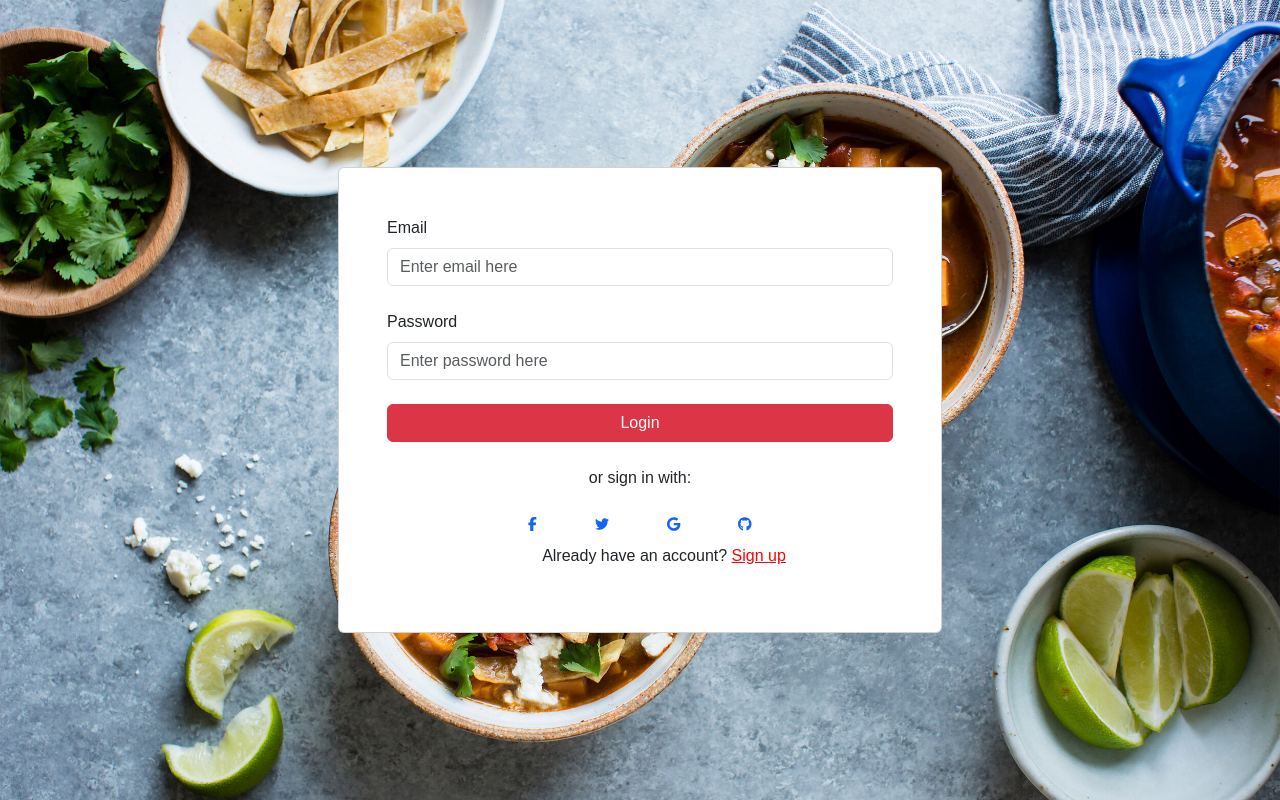
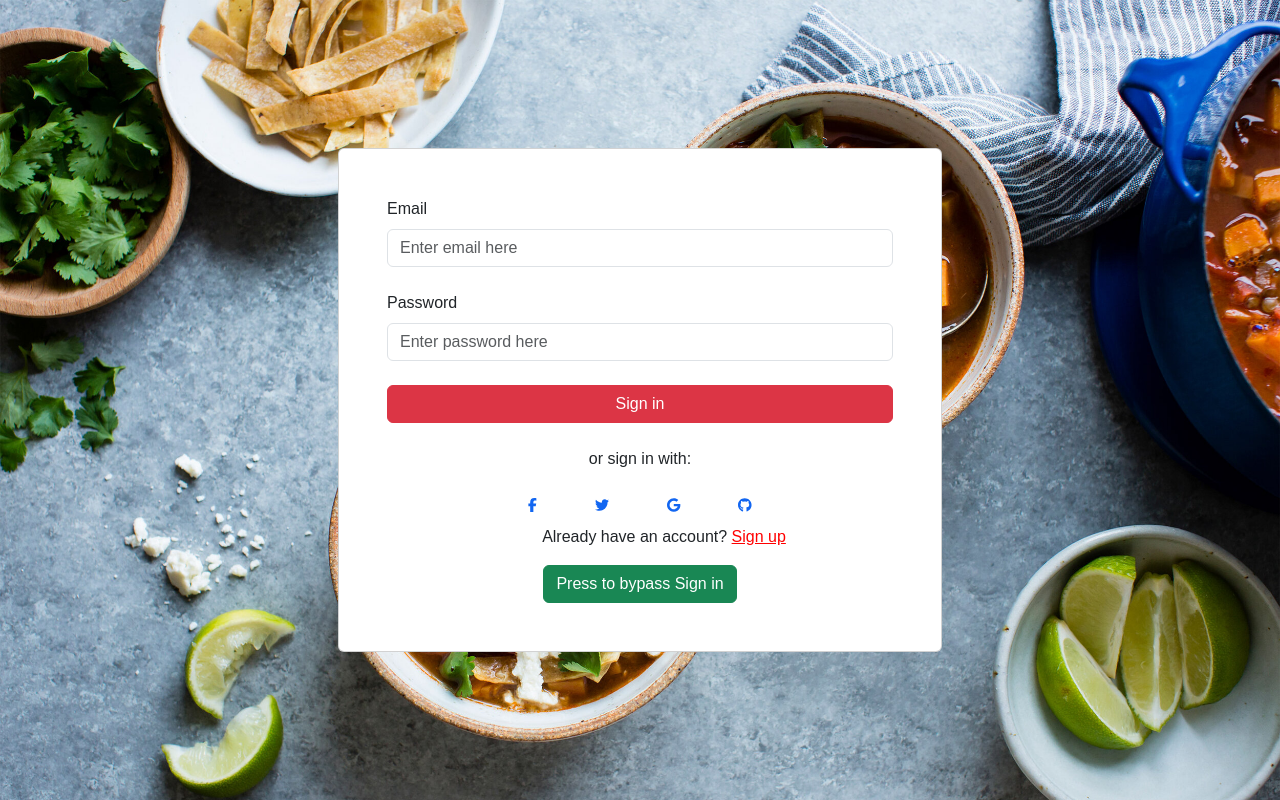
Before and after one commit to ChrisS561/RecipeBook, a React (Create React App) app in the folder recipe/: page / in a window 1280 px wide. Built offline with nearby package versions, Linux system fonts and the light colour scheme; no server answers.

Commit message:
Updated the login so that users can bypass the signup portion for faster viewer experience

```diff
--- a/recipe/src/Pages/Login.js
+++ b/recipe/src/Pages/Login.js
@@ -16,6 +16,7 @@ import { GoogleAuthProvider, FacebookAuthProvider } from 'firebase/auth';
 
 function Login() {
 	const [data, setData] = useState({ username: '', password: '' });
+	const [bypassClicked, setBypassClicked] = useState(false);
 	const { username, password } = data;
 	const navigate = useNavigate();
 
@@ -52,13 +53,18 @@ function Login() {
 	const submitHandler = (event) => {
 		event.preventDefault();
 		signInWithEmailAndPassword(auth, username, password)
-			.then((userCrendential) => {
-				console.log(userCrendential);
+			.then((userCredential) => {
+				console.log(userCredential);
 			})
 			.catch((error) => {
 				alert(error.message);
 			});
 		console.log(data);
+	};
+
+	const handleBypassClick = () => {
+		setData({ ...data, username: "test@test.com", password: "testtest" });
+
 	};
 
 	onAuthStateChanged(auth, (user) => {
@@ -126,7 +132,7 @@ function Login() {
 									type="submit"
 									onClick={submitHandler}
 								>
-									Login
+									Sign in
 								</Button>
 
 								<div className="text-center">
@@ -173,6 +179,15 @@ function Login() {
 											</a>
 										</p>
 									</div>
+									<Button
+										tag="a"
+										variant='success'
+										className="mx-3"
+										onClick={handleBypassClick}
+										style={{ color: 'white' }}
+									>
+										Press to bypass Sign in
+									</Button>
 								</div>
 							</Card.Body>
 						</Card>
```
